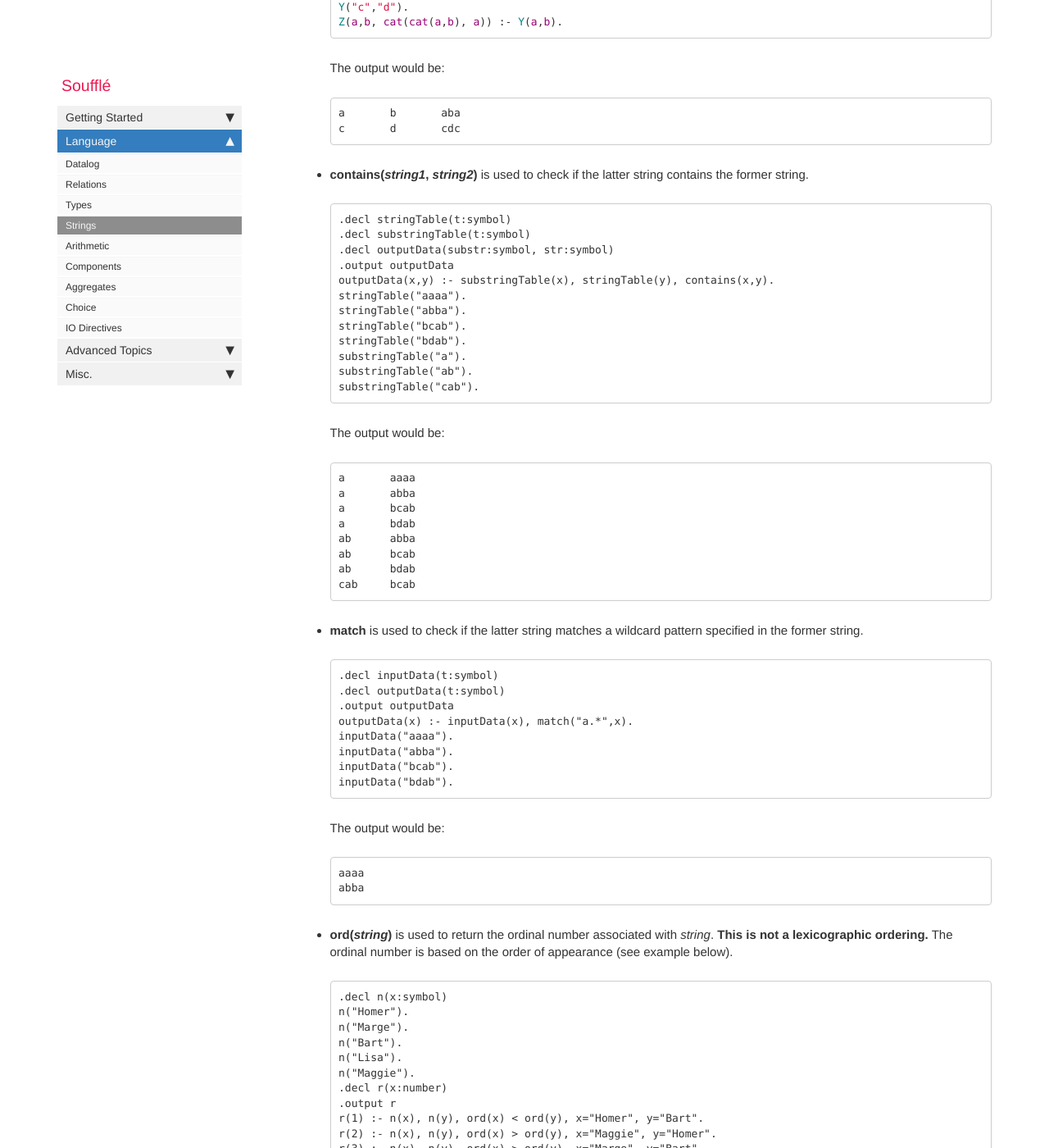
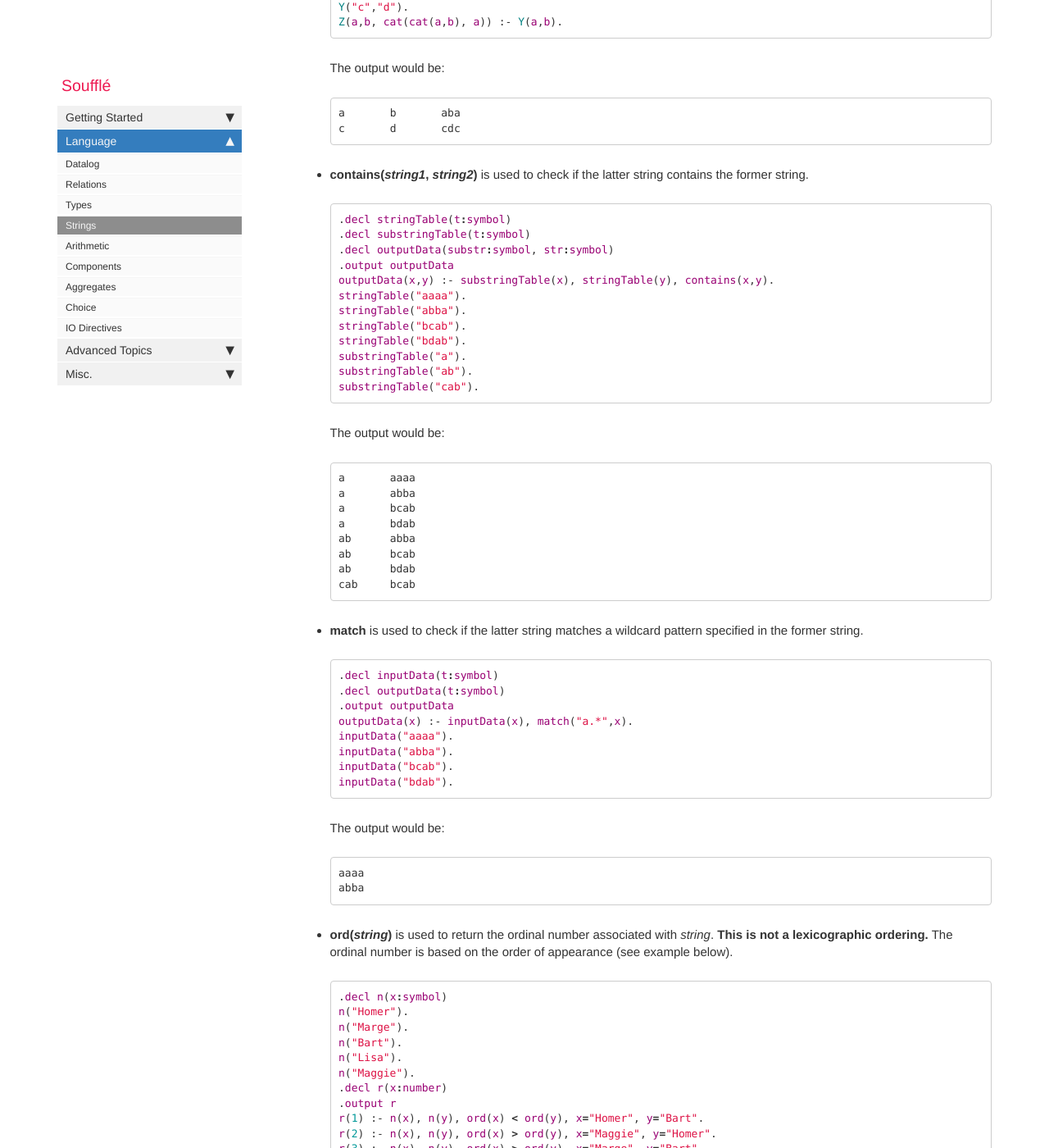
Before and after one commit to souffle-lang/souffle-lang.github.io, a Jekyll site: the page built from pages/docs/strings.md, in a window 1280 px wide and 1400 px high, scrolled down 326 px. Shown: the whole window at 82% size. Built offline with Jekyll 4.4.1, drawn with Linux system fonts in a browser that asks for light colours; comment, search, counter and statistics services are not loaded; some of the changed text lies outside the part shown.

Commit message:
Update strings.md

````diff
--- a/pages/docs/strings.md
+++ b/pages/docs/strings.md
@@ -21,7 +21,7 @@ c	d	cdc
 ```
 
 * **contains(*string1*, *string2*)** is used to check if the latter string contains the former string.
-```
+```prolog
 .decl stringTable(t:symbol)
 .decl substringTable(t:symbol)
 .decl outputData(substr:symbol, str:symbol)
@@ -48,7 +48,7 @@ cab	bcab
 ```
 
 * **match** is used to check if the latter string matches a wildcard pattern specified in the former string.
-```
+```prolog
 .decl inputData(t:symbol)
 .decl outputData(t:symbol)
 .output outputData
@@ -65,7 +65,7 @@ abba
 ```
 
 * **ord(*string*)** is used to return the ordinal number associated with *string*. **This is not a lexicographic ordering.** The ordinal number is based on the order of appearance (see example below).
-```
+```prolog
 .decl n(x:symbol)
 n("Homer").
 n("Marge").
@@ -88,7 +88,7 @@ The output would be:
 * Equality operations (**=** and **!=**) are also available for string types, by performing an ordinal comparison.
 
 * **strlen(*string*)** returns the length of *string* as number.
-```
+```prolog
 .decl length(n:number)
 .output length
 length(n) :- n=strlen("Hello").
@@ -101,7 +101,7 @@ The output would be:
 ```
 
 * **substr(*string*, *index*, *length*)** is used to return the substring starting at *index* with length *length* of *string*. The index is zero-based.
-```
+```prolog
 .decl substring(s:symbol)
 .output substring
 substring(s) :- s=substr("Hello_", 2, 3).
@@ -114,7 +114,7 @@ ld!
 ```
 
 * **to_number(*string*)** transforms a string representing a number to its associated number.
-```
+```prolog
 .decl tonumber(n:number)
 .output tonumber
 tonumber(n) :- n=to_number("123").
````
